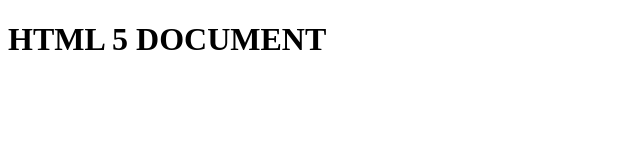
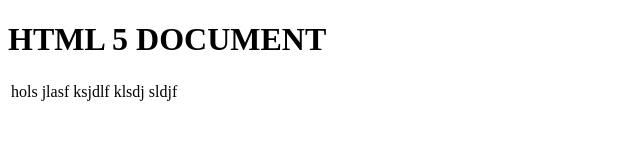
Before and after one commit to taylorwebk/site, a plain HTML site: page index.html in a window 1280 px wide. Shown: the whole page, without its empty margins (0-640 px from the left). Drawn offline with Linux system fonts and the light colour scheme.

Commit message:
TABLAS TERMINADAS

```diff
--- a/index.html
+++ b/index.html
@@ -8,5 +8,14 @@
 </head>
 <body>
   <h1>HTML 5 DOCUMENT</h1>
+  <table>
+    <tr>
+      <td>hols</td>
+      <td>jlasf</td>
+      <td>ksjdlf</td>
+      <td>klsdj</td>
+      <td>sldjf</td>
+    </tr>
+  </table>
 </body>
 </html>
```
